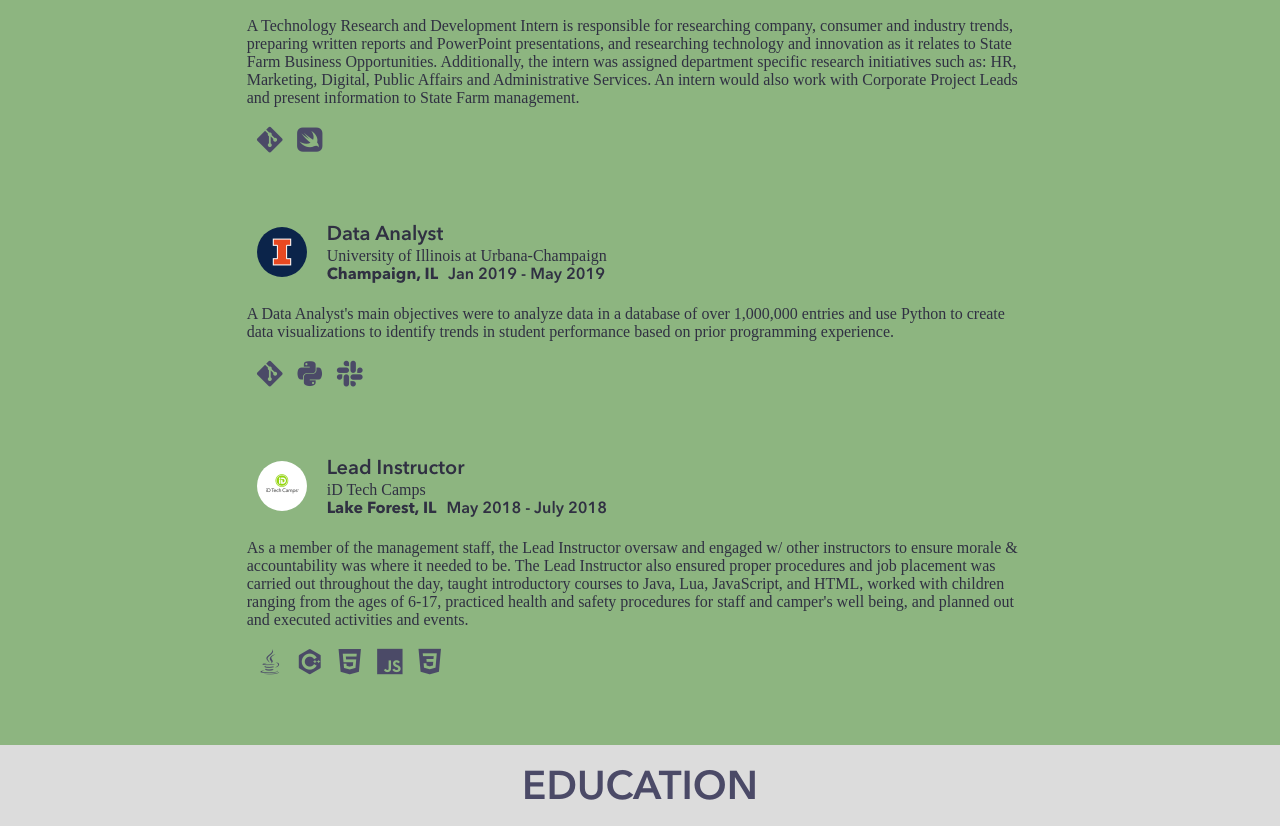
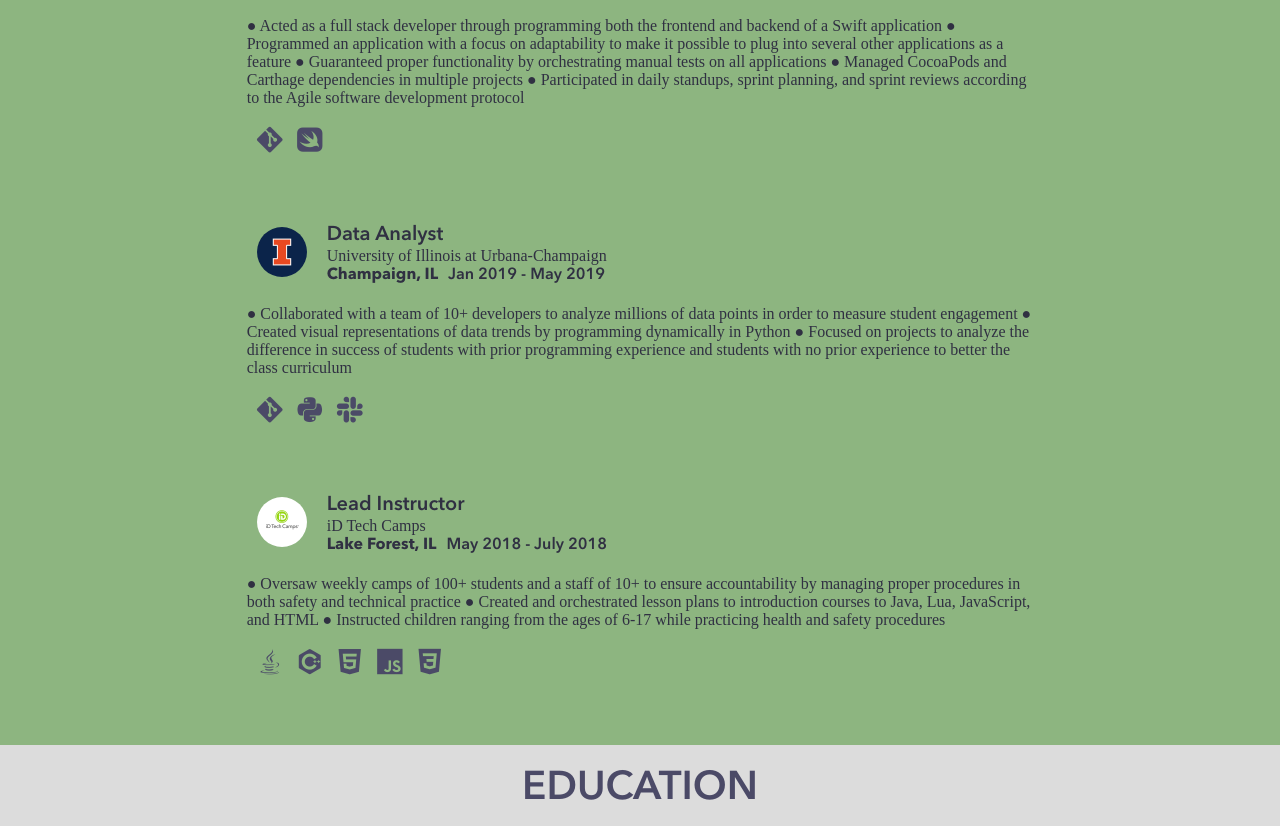
Before and after one commit to calinashaw/cshaw16.github.io, a plain HTML site: page index.html in a window 1280 px wide. Shown: the part 1584-2410 px from the top of the page. Drawn offline with nearby package versions, Linux system fonts and the light colour scheme; a web font is replaced by a local one.

Commit message:
Update index.html

```diff
--- a/index.html
+++ b/index.html
@@ -106,7 +106,11 @@
             <div class="job_place">State Farm, Research Park</div>
             <div class="job_info"><div class="job_location">Champaign, IL</div><div class="job_date">May 2019 - Present</div></div>
             <div class="job_description">
-            A Technology Research and Development Intern is responsible for researching company, consumer and industry trends, preparing written reports and PowerPoint presentations, and researching technology and innovation as it relates to State Farm Business Opportunities. Additionally, the intern was assigned department specific research initiatives such as: HR, Marketing, Digital, Public Affairs and Administrative Services. An intern would also work with Corporate Project Leads and present information to State Farm management.
+●	Acted as a full stack developer through programming both the frontend and backend of a Swift application
+●	Programmed an application with a focus on adaptability to make it possible to plug into several other applications as a feature
+●	Guaranteed proper functionality by orchestrating manual tests on all applications
+●	Managed CocoaPods and Carthage dependencies in multiple projects
+●	Participated in daily standups, sprint planning, and sprint reviews according to the Agile software development protocol
             </div>
             <div class="job_languages">
               <a href="https://git-scm.com/"><i class="devicon-git-plain"></i></a> <a href="https://developer.apple.com/swift/"><i class="devicon-swift-plain"></i></a>
@@ -118,7 +122,10 @@
             <div class="job_place">University of Illinois at Urbana-Champaign</div>
             <div class="job_info"><div class="job_location">Champaign, IL</div><div class="job_date">Jan 2019 - May 2019</div></div>
             <div class="job_description">
-              A Data Analyst's main objectives were to analyze data in a database of over 1,000,000 entries and use Python to create data visualizations to identify trends in student performance based on prior programming experience.
+●	Collaborated with a team of 10+ developers to analyze millions of data points in order to measure student engagement
+●	Created visual representations of data trends by programming dynamically in Python
+●	Focused on projects to analyze the difference in success of students with prior programming experience and students with no prior experience to better the class curriculum
+
             </div>
             <div class="job_languages">
               <a href="https://git-scm.com/"><i class="devicon-git-plain"></i></a> <a href="https://www.python.org/"><i class="devicon-python-plain"></i></a> <a href="https://slack.com/"><i class="devicon-slack-plain"></i></a>
@@ -130,7 +137,10 @@
             <div class="job_place">iD Tech Camps</div>
             <div class="job_info"><div class="job_location">Lake Forest, IL</div><div class="job_date">May 2018 - July 2018</div></div>
             <div class="job_description">
-              As a member of the management staff, the Lead Instructor oversaw and engaged w/ other instructors to ensure morale & accountability was where it needed to be. The Lead Instructor also ensured proper procedures and job placement was carried out throughout the day, taught introductory courses to Java, Lua, JavaScript, and HTML, worked with children ranging from the ages of 6-17, practiced health and safety procedures for staff and camper's well being, and planned out and executed activities and events.
+●	Oversaw weekly camps of 100+ students and a staff of 10+ to ensure accountability by managing proper procedures in both safety and technical practice
+●	Created and orchestrated lesson plans to introduction courses to Java, Lua, JavaScript, and HTML
+●	Instructed children ranging from the ages of 6-17 while practicing health and safety procedures
+
             </div>
             <div class="job_languages">
               <a href="https://www.java.com/en/"><i class="devicon-java-plain"></i></a> <a href="http://www.cplusplus.com/"><i class="devicon-cplusplus-plain"></i></a> <a href="https://www.w3.org/html/"><i class="devicon-html5-plain"></i></a> <a href="https://www.javascript.com/"><i class="devicon-javascript-plain"></i></a> <a href="https://www.w3.org/Style/CSS/Overview.en.html"><i class="devicon-css3-plain"></i></a>
```
